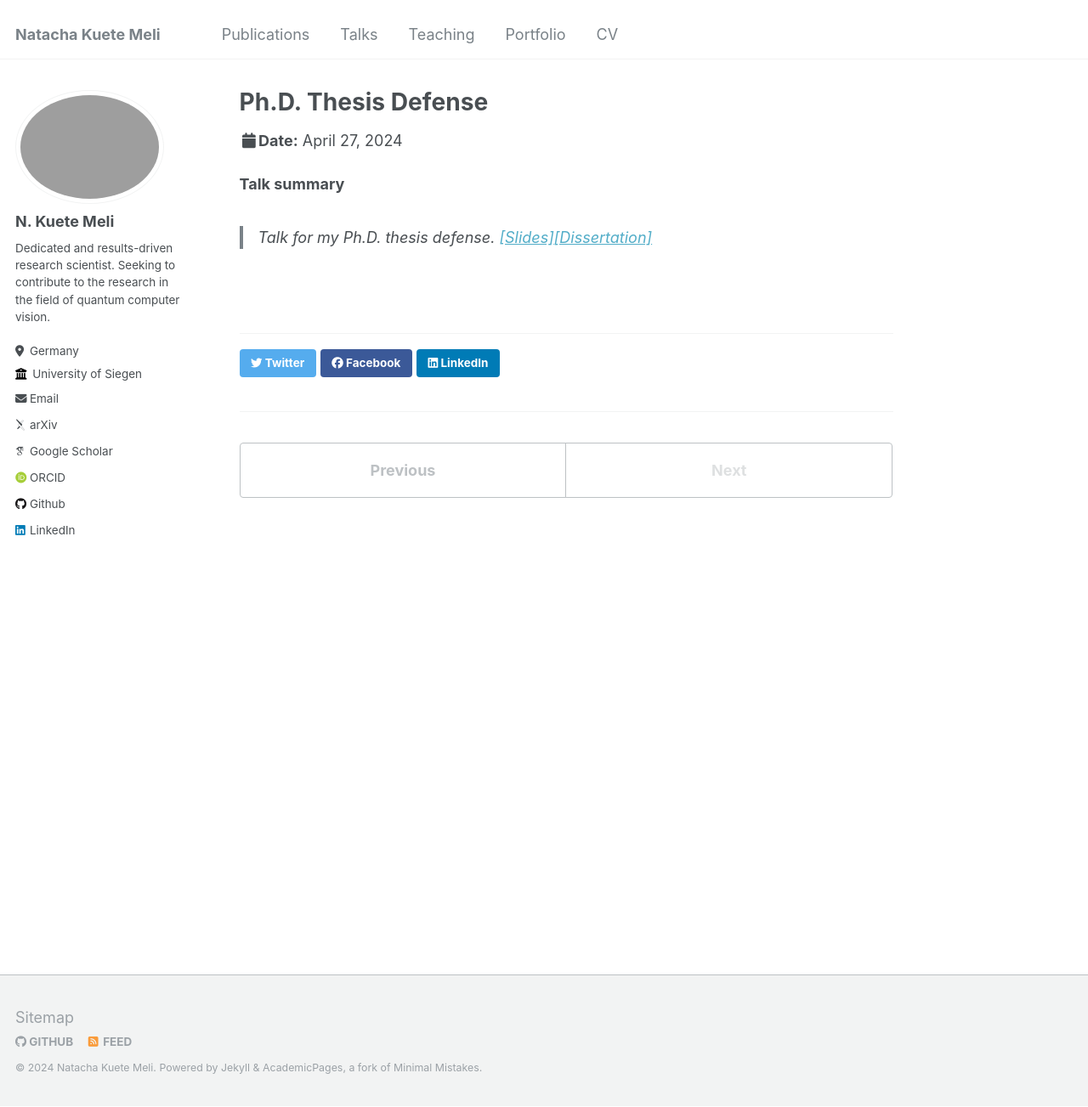
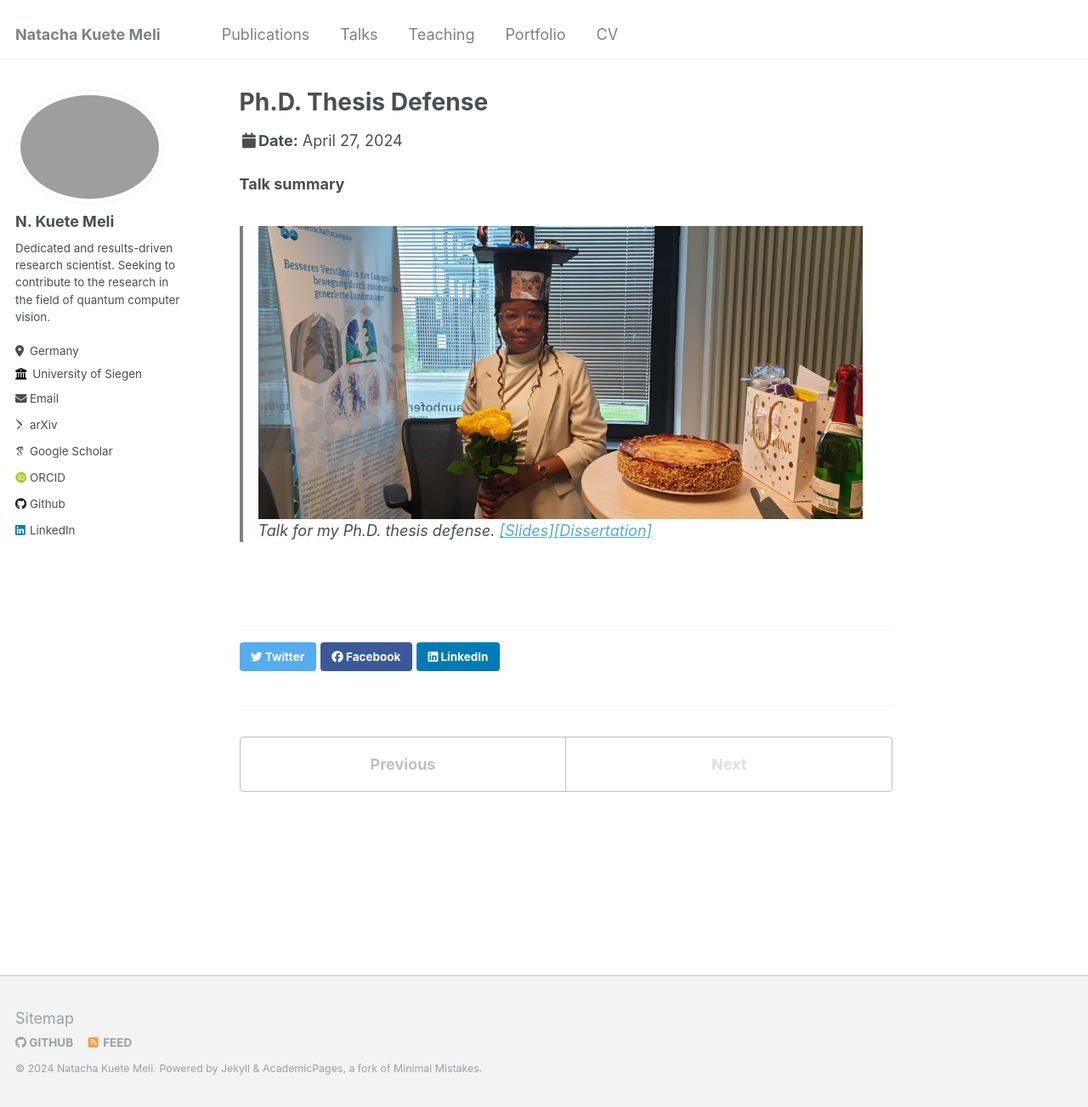
Before and after one commit to nkuetemeli/nkuetemeli.github.io, a Jekyll site: the page built from _talks/talk-2.md, in a window 1280 px wide and 1303 px high. Shown: the whole window at 85% size. Built offline with Jekyll 4.4.1, drawn with Linux system fonts in a browser that asks for light colours; some web fonts are replaced.

Commit message:
MyGit 1. Attempt

```diff
--- a/_talks/talk-2.md
+++ b/_talks/talk-2.md
@@ -9,5 +9,5 @@ location: "University of Luebeck, Germany"
 ---
 
 **Talk summary**
-> Talk for my Ph.D. thesis defense.
+> ![image](../files/Defense_KueteMeli.jpg) Talk for my Ph.D. thesis defense.
 [[Slides]](../files/qc_defense_KueteMeli.pdf)[[Dissertation]](../files/Dissertation_KueteMeli.pdf)
```
Also changed, not shown: files/Defense_KueteMeli.jpg (added).
